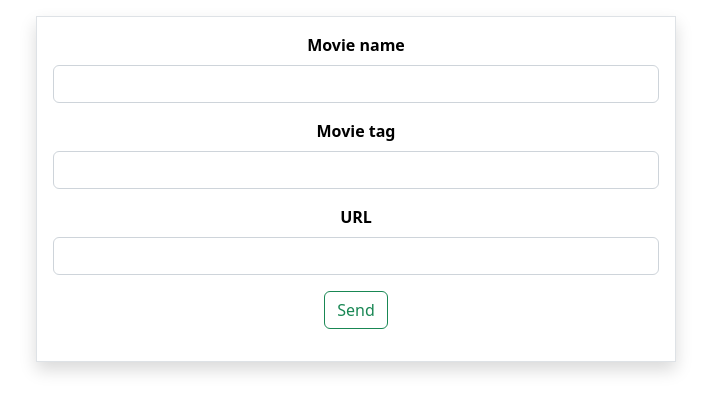
After one commit to JonasJallet/MovieGuessr, a PHP site: template src/View/Location/_addForm.html.twig in a window 1280 px wide. The commit adds this page. Shown: the top 413 px of the page, without its empty margins (284-995 px from the left). Run offline with PHP 8.4, Linux system fonts and the light colour scheme; the template is opened without the code that fills it, so the values that code supplies are empty; some libraries are stand-ins or nearby versions.

Commit message:
form : add addLocation function, update insert function (LocationManager), update route add, form view

```diff
--- /dev/null
+++ b/src/View/Location/_addForm.html.twig
@@ -0,0 +1,42 @@
+{% extends "layout.html.twig" %}
+
+{% block content %}
+	<form class="form m-3 p-3 border shadow w-50 m-auto mt-3 text-black fw-bold" method="post">
+
+		<div class="mb-3">
+			<label for="userEmail" class="form-label d-flex justify-content-center">Movie name</label>
+			<input type="text" name="movieName" id="movieName" maxlenght="100" class="form-control">
+		</div>
+
+		<div class="mb-3">
+			<label for="userEmail" class="form-label d-flex justify-content-center">Movie tag</label>
+			<input type="text" name="movieTag" id="movieTag" maxlenght="100" class="form-control">
+		</div>
+
+		<div class="mb-3">
+			<label for="userPassword" class="form-label d-flex justify-content-center">URL</label>
+			<input type="text" name="url" id="url" maxlenght="100" class="form-control">
+		</div>
+
+		{% if errors is defined %}
+			<div class="text-danger">
+				<ul>
+					{% for error in errors %}
+						<li>{{error}}</li>
+					{% endfor %}
+				</ul>
+			</div>
+		{% endif %}
+
+		<div class="mb-3 d-flex justify-content-center">
+			<button class="btn btn-outline-success">Send</button>
+		</div>
+	</form>
+
+	{% if thanks is defined %}
+		<p class="alert alert-success p-2 col-sm-10 col-md-8 col-lg-6 mx-auto mt-3 text-center">
+			{{ thanks }}
+		</p>
+	{% endif %}
+
+{% endblock %}
--- a/src/View/layout.html.twig
+++ b/src/View/layout.html.twig
@@ -9,7 +9,8 @@
 		<title>
 			{% block title %}{% endblock %}
 		</title>
-
+		<link href="https://cdn.jsdelivr.net/npm/bootstrap@5.2.3/dist/css/bootstrap.min.css" rel="stylesheet" integrity="sha384-rbsA2VBKQhggwzxH7pPCaAqO46MgnOM80zW1RWuH61DGLwZJEdK2Kadq2F9CUG65" crossorigin="anonymous">
+		<script src="https://cdn.jsdelivr.net/npm/bootstrap@5.2.3/dist/js/bootstrap.bundle.min.js" integrity="sha384-kenU1KFdBIe4zVF0s0G1M5b4hcpxyD9F7jL+jjXkk+Q2h455rYXK/7HAuoJl+0I4" crossorigin="anonymous"></script>
 		<link rel="stylesheet" href="/assets/css/style.css"> {% block stylesheet %}{% endblock %}
 		</head>
 
--- a/src/routes.php
+++ b/src/routes.php
@@ -5,6 +5,6 @@ return [
     'questions' => ['LocationController', 'questionsPage'],
     'locations' => ['LocationController', 'index',],
     'locations/edit' => ['LocationController', 'edit', ['id']],
-    'locations/add' => ['LocationController', 'add',],
+    'locations/add' => ['LocationController', 'addLocation',],
     'locations/delete' => ['LocationController', 'delete',],
 ];
```
Also changed, not shown: src/Controller/LocationController.php (+42 -0 lines), src/Model/LocationManager.php (+6 -7 lines).
